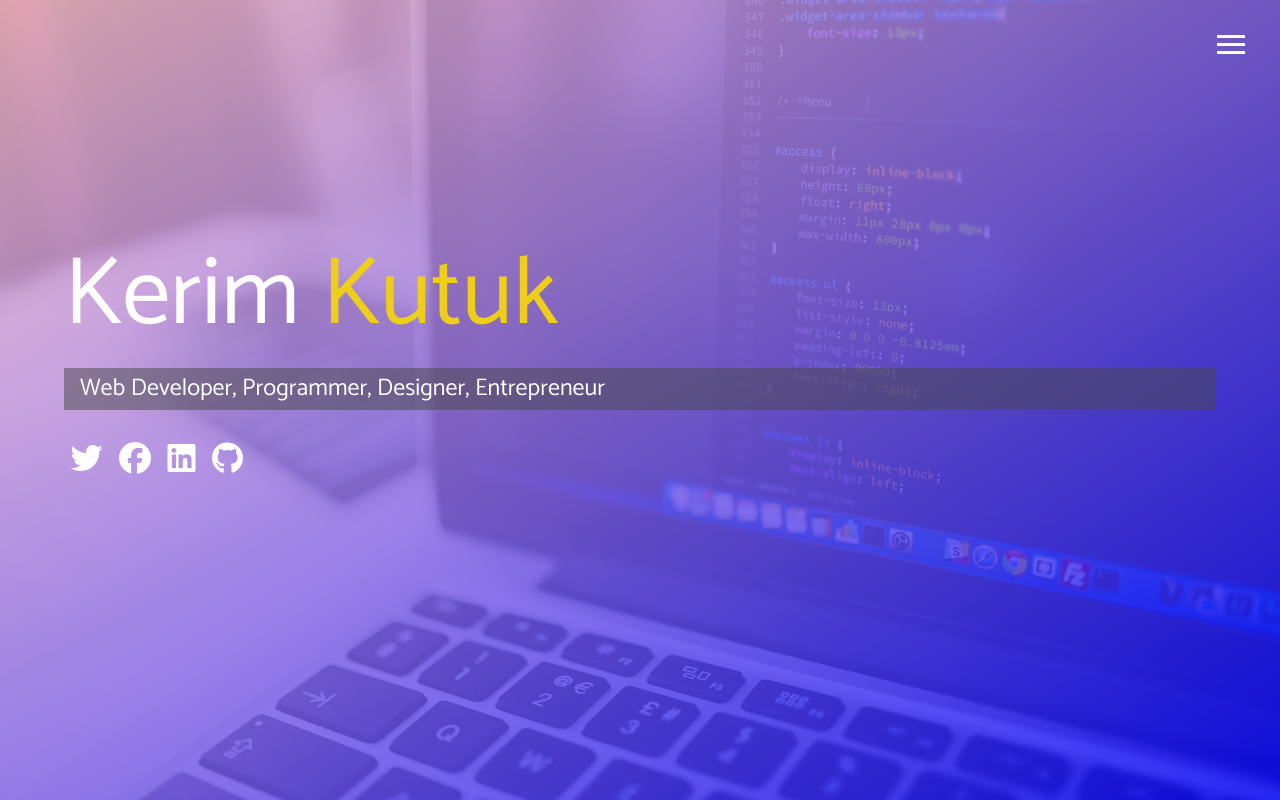
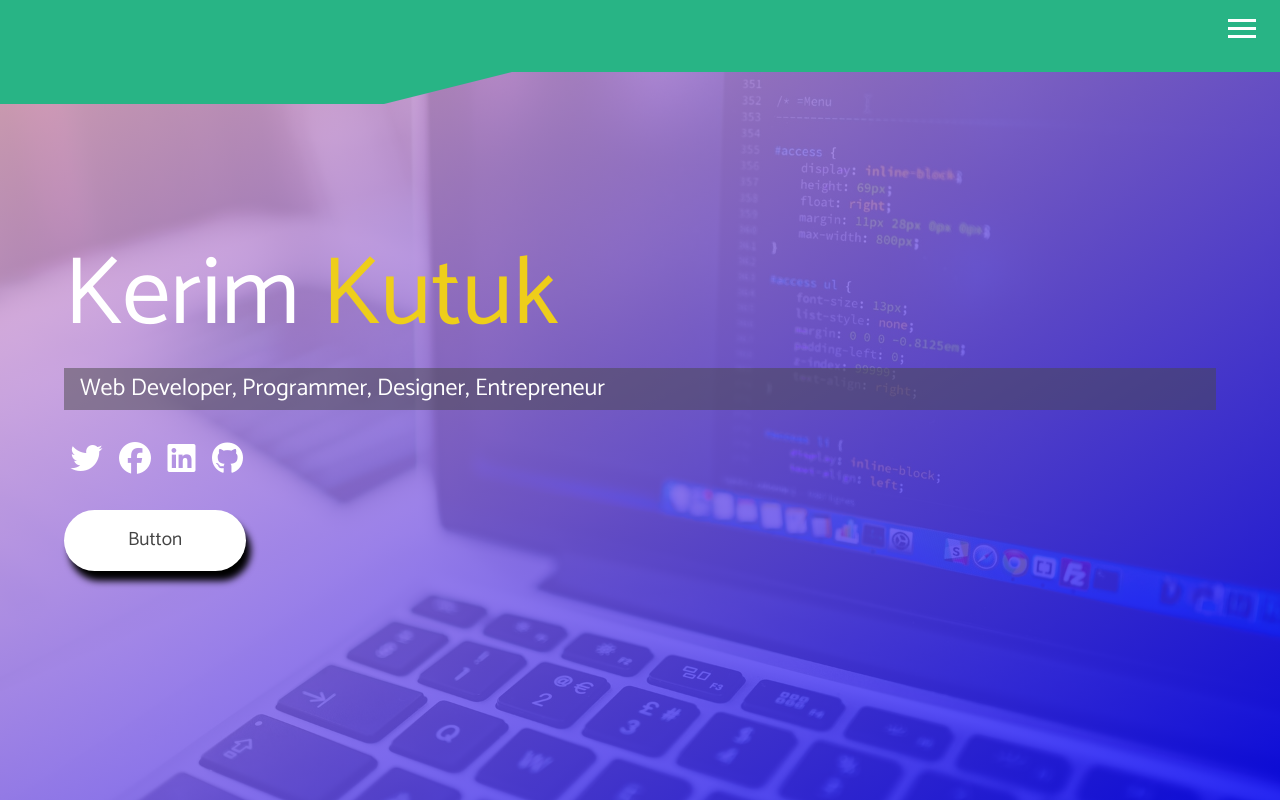
Before and after one commit to kutukmu/portfolio-page, a website: page index.html in a window 1280 px wide. Drawn offline with Linux system fonts and the light colour scheme.

Commit message:
header background green

```diff
--- a/index.html
+++ b/index.html
@@ -18,7 +18,7 @@
         <div class="btn-line"></div>
         <div class="btn-line"></div>
       </div>
-
+      <div class="polygon"></div>
       <nav class="menu">
         <div class="menu-branding">
           <div class="portrait"></div>
@@ -70,6 +70,8 @@
           <i class="fab fa-github fa-2x"></i>
         </a>
       </div>
+
+      <a href="#" class="btn btn-cv">Button</a>
     </main>
 
     <script
--- a/scss/_menu.scss
+++ b/scss/_menu.scss
@@ -1,8 +1,8 @@
 .menu-btn {
   position: absolute;
   z-index: 3;
-  right: 35px;
-  top: 35px;
+  right: 1.5rem;
+  top: 1.2rem;
   cursor: pointer;
 
   @include easeOut;
--- a/scss/main.scss
+++ b/scss/main.scss
@@ -12,6 +12,17 @@ body {
   height: 100%;
   font-family: "Catamaran", sans-serif;
   line-height: 1.5;
+  position: relative;
+
+  .polygon {
+    height: 13vh;
+    width: 100%;
+    background-color: $color-primary-dark;
+    position: absolute;
+    top: 0;
+    left: 0;
+    clip-path: polygon(0 0, 100% 0, 100% 9vh, 40% 9vh, 30% 13vh, 0 13vh);
+  }
 }
 
 //headings
@@ -68,6 +79,31 @@ main {
     overflow: hidden;
     h1 {
       margin-top: 20vh;
+    }
+  }
+
+  .btn {
+    background: white;
+    color: #444;
+    margin-top: 2rem;
+    padding: 1rem 4rem;
+    border-radius: 2rem;
+    font-size: 1.2rem;
+    position: relative;
+    box-shadow: 5px 10px 7px black;
+    transition: all 0.3s ease;
+    &:after {
+      content: "";
+      padding: 2rem 5rem;
+      position: absolute;
+      z-index: -1;
+    }
+    &:hover {
+      transform: translateY(-5px);
+    }
+    &:active {
+      box-shadow: 2px 5px 3px black;
+      transform: translateY(-3px);
     }
   }
 }
```
Also changed, not shown: dist/css/main.css.
